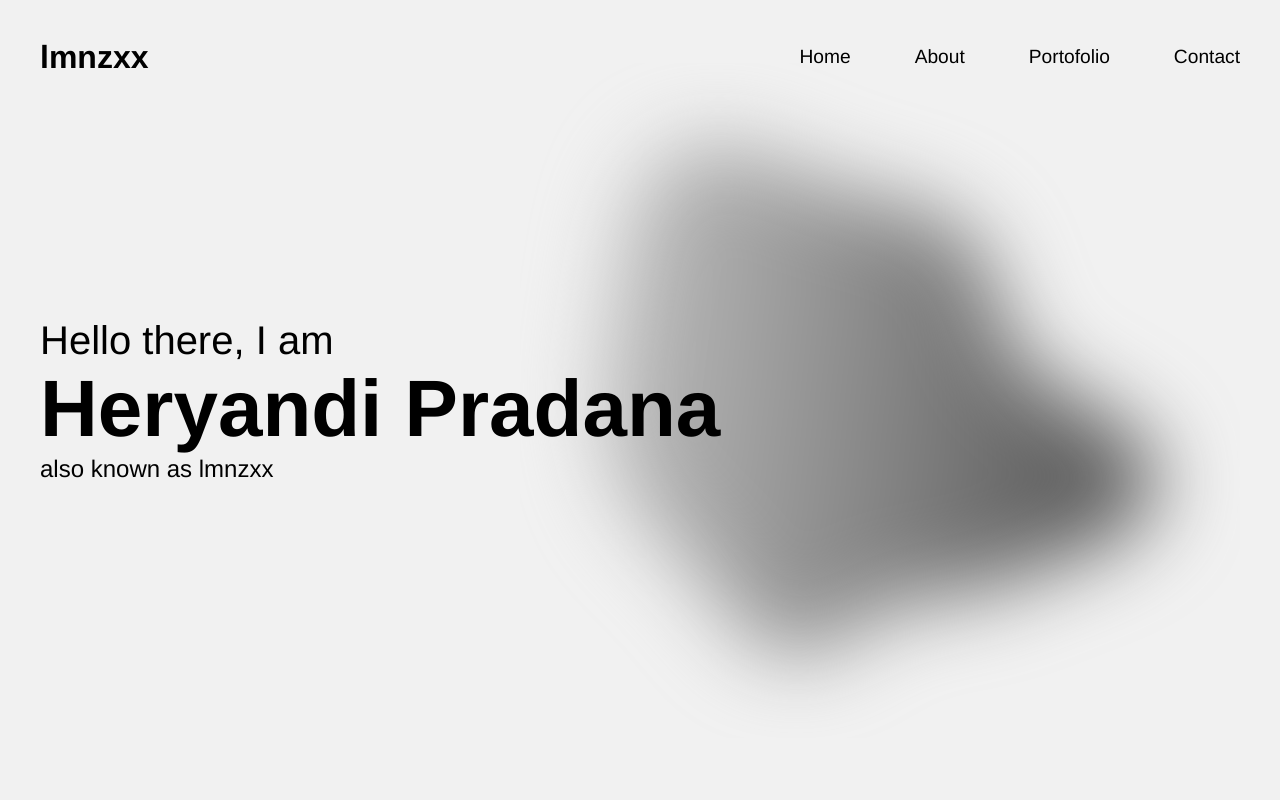
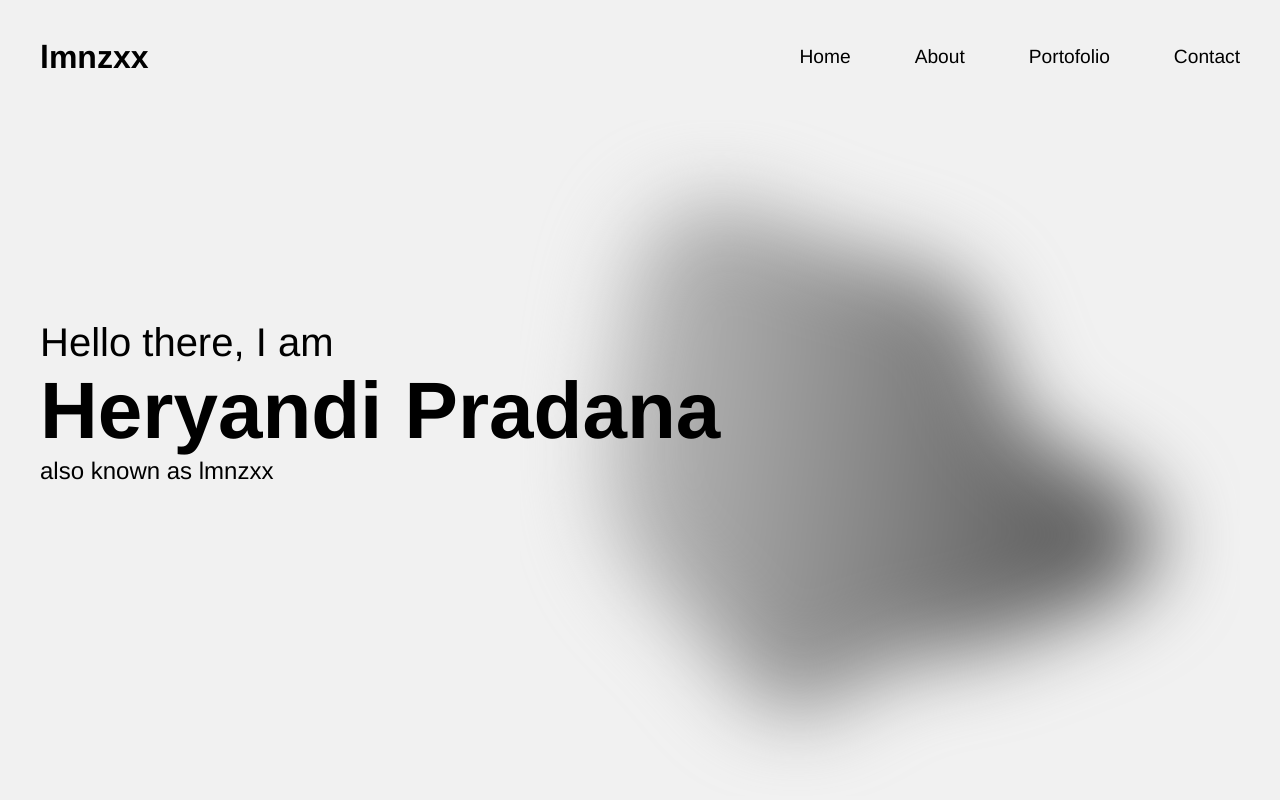
Before and after one commit to lmnzxx/lmnzxx-resume-webpage, a Vue app: page / in a window 1280 px wide. Shown: the top 800 px of the page. Built offline with nearby package versions, Linux system fonts and the light colour scheme.

Commit message:
add first load animation for home page

```diff
--- a/package.json
+++ b/package.json
@@ -10,6 +10,7 @@
   },
   "dependencies": {
     "@fortawesome/fontawesome-free": "^6.7.2",
+    "@vueuse/motion": "^2.2.6",
     "swiper": "^11.2.4",
     "vue": "^3.5.13"
   },
--- a/src/App.vue
+++ b/src/App.vue
@@ -29,14 +29,12 @@
   }
   html, body {
       scrollbar-width: none;
-      -ms-overflow-style: none;
   }
   body {
     background-color: #f1f1f1;
     scroll-behavior: smooth;
   }
   .element {
-    -ms-overflow-style: none;
     scrollbar-width: none;
   }
   .element::-webkit-scrollbar {
--- a/src/components/Hero.vue
+++ b/src/components/Hero.vue
@@ -2,8 +2,8 @@
     <section class="home" id="home">
         <div class="overlap-group-2">
             <div class="wrapper-content">
-                <img class="bubble1" src="../assets/vector.svg">
-                <div class="text-content">
+                <img class="bubble1" src="../assets/vector.svg" v-motion="animationProps1"/>
+                <div class="text-content" v-motion="animationProps2">
                     <div class="hello">Hello there, I am</div>
                     <div class="names">Heryandi Pradana</div>
                     <div class="aka">also known as lmnzxx</div>
@@ -15,7 +15,34 @@
 
 
 <script lang="ts" setup>
-    import { ref, onMounted } from "vue";
+    import { ref, onMounted, computed } from "vue";
+    import { useWindowSize } from "@vueuse/core";
+
+    const { width } = useWindowSize(); // Ambil ukuran layar
+
+    const animationProps1 = computed(() => {
+        if (width.value < 480) {
+            return { initial: { x: 100, y: '-20vh', opacity: 0 }, enter: { x: 0, y: '-20vh', opacity: 1, transition: { duration: 1000 } } };
+        } else if (width.value < 768) {
+            return { initial: { x: 200, y: '-25vh',  opacity: 0 }, enter: { x: 0, y: '-25vh', opacity: 1, transition: { duration: 1000 } } };
+        } else if (width.value < 1080) {
+            return { initial: { x: 200, y: '-25vh', opacity: 0 }, enter: { x: 0, y: '-25vh', opacity: 1, transition: { duration: 1000} } };
+        } else {
+            return { initial: { x: 200, y: '-35vh', opacity: 0 }, enter: { x: 0, y: '-35vh', opacity: 1, transition: { duration: 1000 } } };
+        }
+    });
+
+    const animationProps2 = computed(() => {
+        if (width.value < 480) {
+            return { initial: { x: -30, opacity: 0 }, enter: { x: 0, opacity: 1, transition: { duration: 1000 } } };
+        } else if (width.value < 768) {
+            return { initial: { x: -200, opacity: 0 }, enter: { x: 0, opacity: 1, transition: { duration: 1000 } } };
+        } else if (width.value < 1080) {
+            return { initial: { x: -200, y: '-10vh', opacity: 0 }, enter: { x: 0, y: '-10vh', opacity: 1, transition: { duration: 1000} } };
+        } else {
+            return { initial: { x: -200, y: '-10vh', opacity: 0 }, enter: { x: 0, y:'-10vh', opacity: 1, transition: { duration: 1000 } } };
+        }
+    });
 
     const isScrolled = ref<boolean>(false);
 
@@ -47,8 +74,8 @@
     }
 
     .overlap-group-2 {
-        position: relative;
-        width: 100%;
+        position: absolute;
+        width: 94%;
         max-width: 1200px;
         display: flex;
     }
@@ -63,14 +90,12 @@
     .bubble1 {
         position: absolute;
         width: 60%;
-        transform: translateY(-50%);
         right: 0;
         height: auto;
     }
 
     .text-content {
         position: absolute;
-        transform: translateY(-50%);
         left: 0;
         z-index: 1;
         text-decoration: none;
--- a/src/main.ts
+++ b/src/main.ts
@@ -1,5 +1,9 @@
 import { createApp } from 'vue'
 import App from './App.vue'
 import '@fortawesome/fontawesome-free/css/all.min.css';
+import { MotionPlugin } from "@vueuse/motion";
 
-createApp(App).mount('#app')
+const app = createApp(App);
+
+app.use(MotionPlugin);
+app.mount('#app')
```
Also changed, not shown: 1 other file (tests, documents, lock files or other folders).
